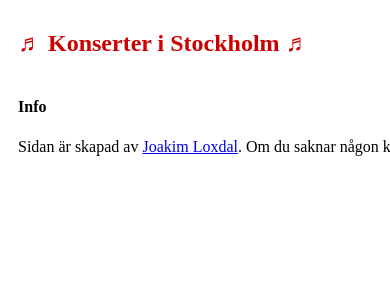
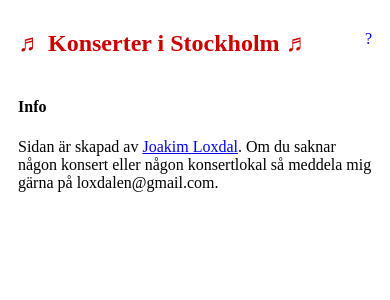
Before and after one commit to mrkickling/konserteristockholm, a PHP site: page /info.php in a window 390 px wide; the page is wider, and only the part inside the window is pictured. Shown: the top 300 px of that part. Run offline with PHP 8.4, Linux system fonts and the light colour scheme.

Commit message:
fix: improve styling for mobile

```diff
--- a/web/assets/style.css
+++ b/web/assets/style.css
@@ -3,7 +3,8 @@
 }
 
 .container, header {
-    width: 900px;
+    width:100%;
+    max-width: 900px;
     margin: auto;
     padding: 10px;
     overflow: auto;
@@ -47,6 +48,7 @@ header .info-link {
 .concert {
     list-style:disc;
     margin-left: 20px;
+    margin-bottom: 10px;
 }
 
 .concert a {
```
